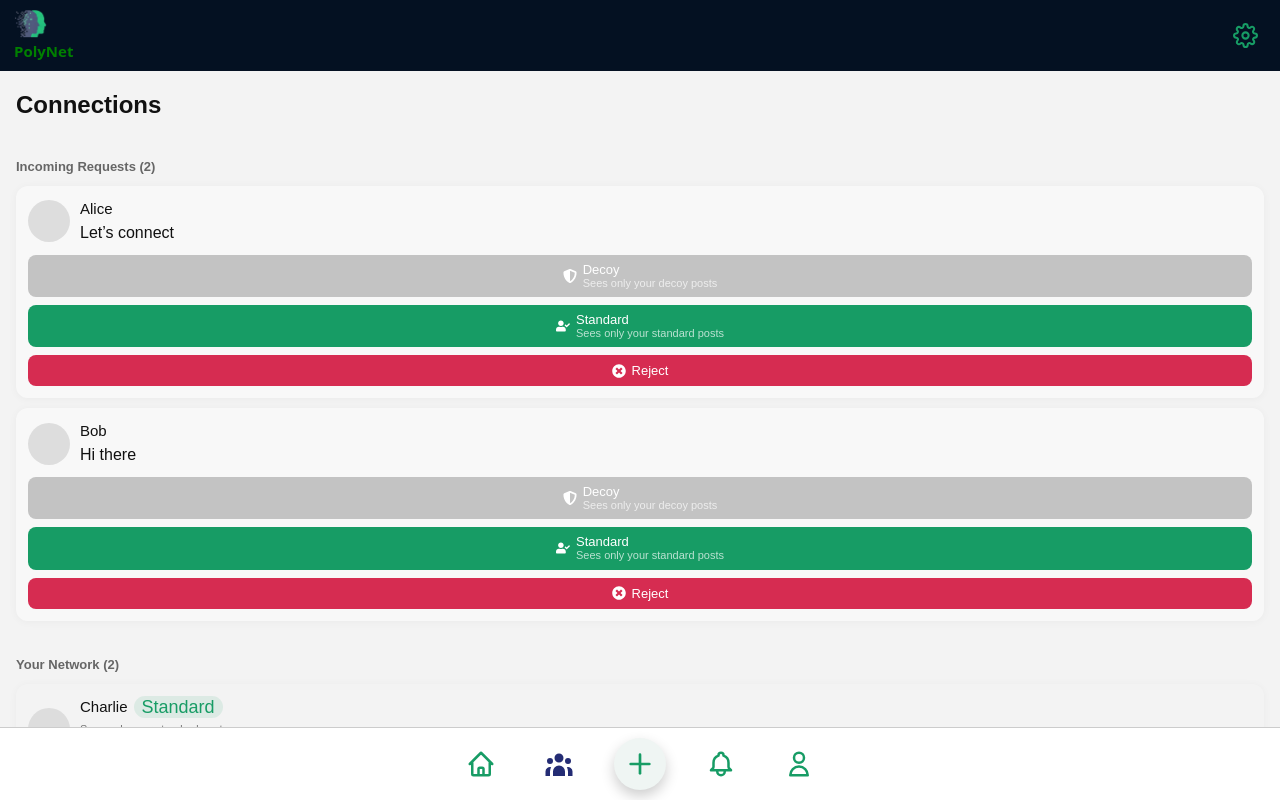
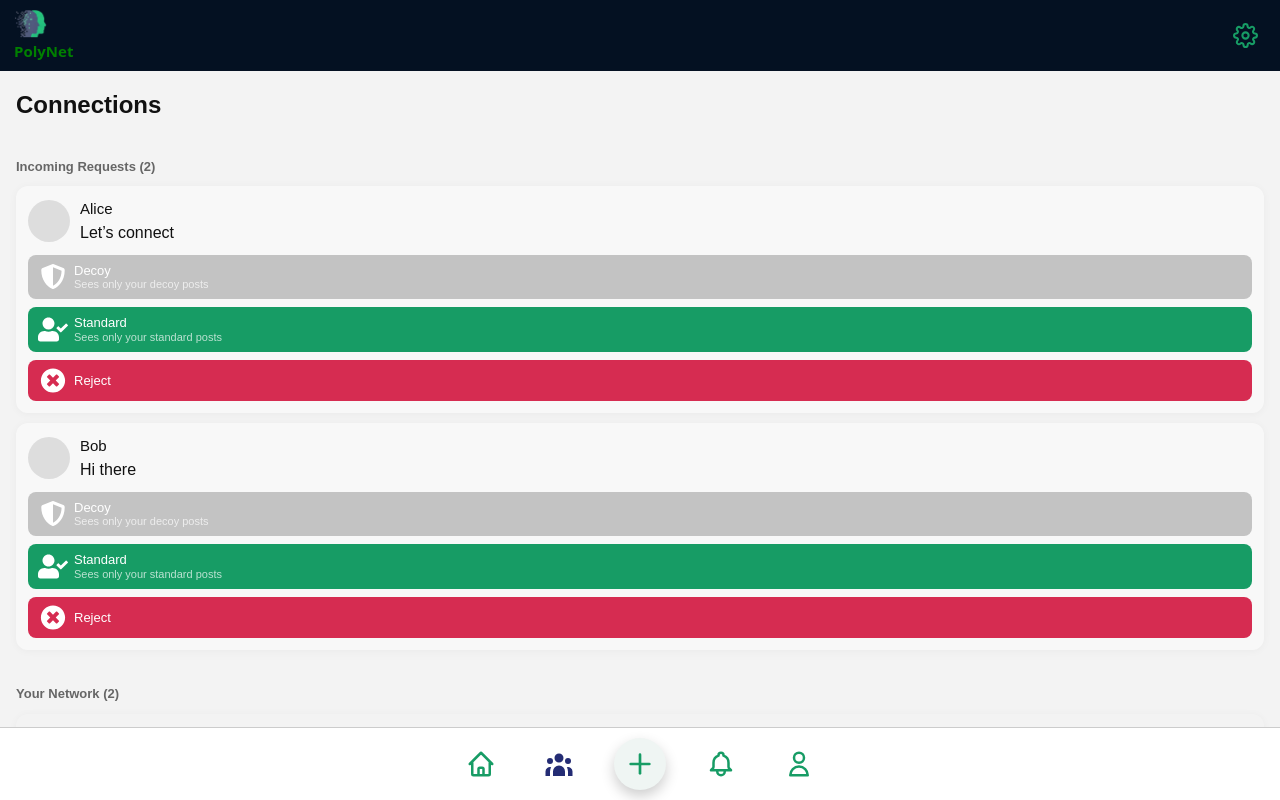
Before and after one commit to Sofiyat1/PolyNet, a React (Vite) app: page /connectionpage in a window 1280 px wide. Built offline with nearby package versions, Linux system fonts and the light colour scheme.

Commit message:
Update: ConnectionPage

```diff
--- a/src/pages/ConnectionPage.css
+++ b/src/pages/ConnectionPage.css
@@ -18,12 +18,6 @@
 
 .connection-header h2 {
   margin: 0;
-}
-
-.header-left,
-.header-right {
-  display: flex;
-  align-items: center;
 }
 
 /* SECTION */
@@ -74,53 +68,6 @@
   flex-shrink: 0;
 }
 
-/* TEXT BLOCK */
-.name-row {
-  display: flex;
-  align-items: center;
-  gap: 6px;
-}
-
-.name {
-  font-size: 15px;
-  font-weight: 500;
-  margin: 0;
-}
-
-.badge {
-  font-size: 11px;
-  padding: 2px 8px;
-  border-radius: 999px;
-  font-weight: 500;
-  line-height: 1;
-}
-
-/* COLORS */
-.badge.standard {
-  background: rgba(23, 156, 101, 0.1);
-  color: #179c65;
-}
-
-.badge.decoy {
-  background: rgba(180, 83, 9, 0.1);
-  color: #b45309;
-}
-
-.access-info {
-  font-size: 12px;
-  color: #777;
-  margin-top: 2px;
-}
-
-.change-link {
-  font-size: 12px;
-  color: #179c65;
-  cursor: pointer;
-  margin-top: 4px;
-  display: inline-block;
-}
-
-
 /* BUTTONS */
 .btn-group {
   display: flex;
@@ -132,36 +79,26 @@
 .btn-group button {
   display: flex;
   align-items: center;
-  justify-content: center;
+  justify-content: flex-start;
   gap: 6px;
 }
 
 .btn-icon {
-  font-size: 14px;
+  font-size: 16px;
+  height: 25px;
+  width: 30px;
 }
 
 .btn-text {
   display: flex;
   flex-direction: column;
   align-items: flex-start;
-  line-height: 1.1;
+  line-height: 1.2;
 }
 
 .btn-text small {
   font-size: 11px;
   opacity: 0.7;
-}
-
-.access-info {
-  font-size: 11px;
-  color: #777;
-}
-
-.modal-hint {
-  font-size: 12px;
-  color: #666;
-  text-align: center;
-  margin-bottom: 10px;
 }
 
 button {
@@ -187,7 +124,68 @@ button {
   color: #fff;
 }
 
+/* TEXT BLOCK */
+.name-row {
+  display: flex;
+  align-items: center;
+  gap: 6px;
+}
+
+.name {
+  font-size: 15px;
+  font-weight: 500;
+  margin: 0;
+}
+
+.badge {
+  font-size: 11px;
+  padding: 2px 8px;
+  border-radius: 999px;
+  font-weight: 500;
+  line-height: 1;
+}
+
+/* BADGE */
+.badge {
+  padding: 2px 8px;
+  border-radius: 999px;
+  font-weight: 500;
+  line-height: 1;
+}
+
+/* COLORS */
+.badge.standard {
+  background: rgba(23, 156, 101, 0.1);
+  color: #179c65;
+  font-size: 13px;
+}
+
+.badge.decoy {
+  background: rgba(180, 83, 9, 0.1);
+  color: #b45309;
+  font-size: 13px;
+}
+
+.access-info {
+  font-size: 10px;
+  color: #777;
+  margin-top: 2px;
+}
+
+.change-link {
+  font-size: 10px;
+  color: #179c65;
+  cursor: pointer;
+}
+
 /* MODAL */
+.modal-hint {
+  font-size: 5px;
+  color: #666;
+  text-align: center;
+  margin-bottom: 10px;
+}
+
 .modal-overlay {
   position: fixed;
   inset: 0;
@@ -209,7 +207,6 @@ button {
   position: relative;
   padding-top: 50px;
 }
-
 
 .modal-avatar {
   position: absolute;
@@ -260,7 +257,7 @@ button {
 
 .modal-actions button {
   background-color: #1aa36a;
-  box-shadow: 0 4px 10px rgba(0,0,0,0.15);
+  box-shadow: 0 4px 10px rgba(0, 0, 0, 0.15);
   color: #fff;
   padding: 5px 10px;
 }
@@ -282,16 +279,17 @@ button {
   cursor: pointer;
   margin-top: 6px;
   box-shadow: 0 6px 14px rgba(0, 0, 0, 0.12);
-  transition: transform 0.15s ease, background 0.2s ease;
+  transition:
+    transform 0.15s ease,
+    background 0.2s ease;
 }
 
 .confirm-btn:active {
   transform: scale(0.98);
 }
 
-
 .request-card,
 .connection-row,
 .modal {
-  box-shadow: 0 1px 8px rgba(0,0,0,0.04);
+  box-shadow: 0 1px 8px rgba(0, 0, 0, 0.04);
 }
```
